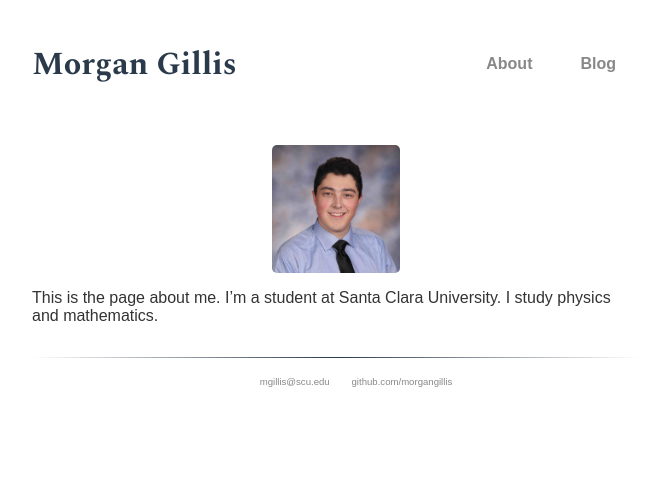
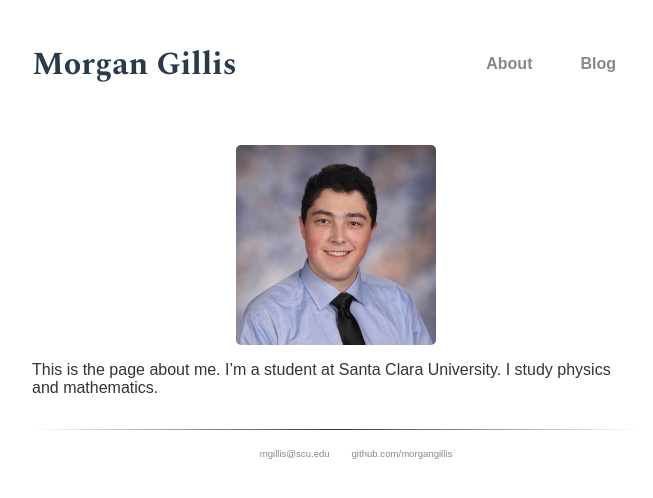
Before and after one commit to morgangillis/morgangillis.github.io, a Jekyll site: the page built from about.md, in a window 1280 px wide. Shown: the top 498 px of the page, without its empty margins (304-957 px from the left). Built offline with Jekyll 4.4.1, drawn with Linux system fonts in a browser that asks for light colours; some web fonts are replaced.

Commit message:
Update about.md

```diff
--- a/about.md
+++ b/about.md
@@ -4,6 +4,6 @@ title: About - Morgan Gillis
 permalink: /about/
 ---
 
-![portrait alt <>]({{ site.url }}/assets/portrait.jpg){:height="128px" width="128px" class="img-responsive"}
+![portrait alt <>]({{ site.url }}/assets/portrait.jpg){:height="200px" width="200px" class="img-responsive"}
 
 This is the page about me. I'm a student at Santa Clara University. I study physics and mathematics.
```
